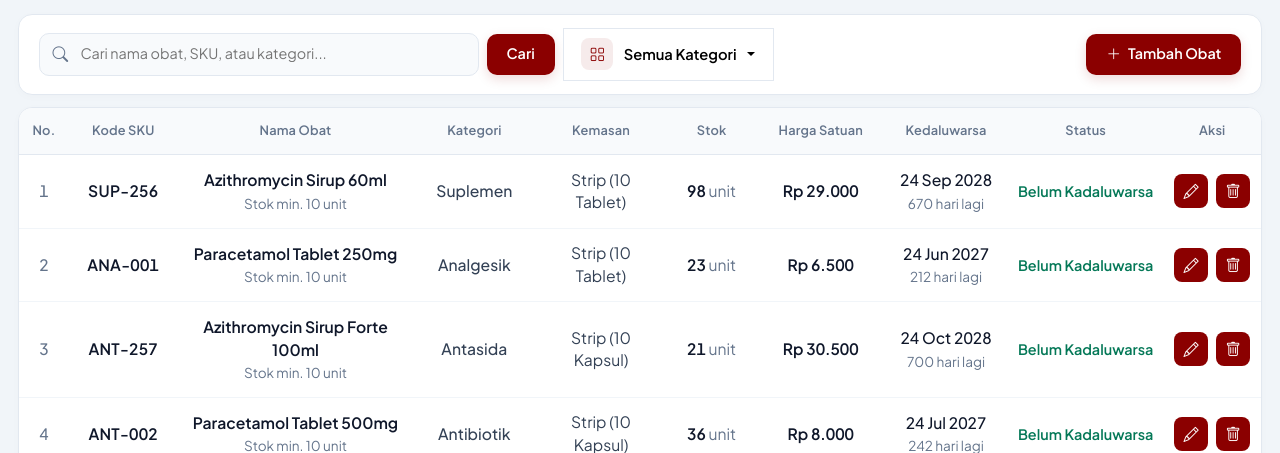
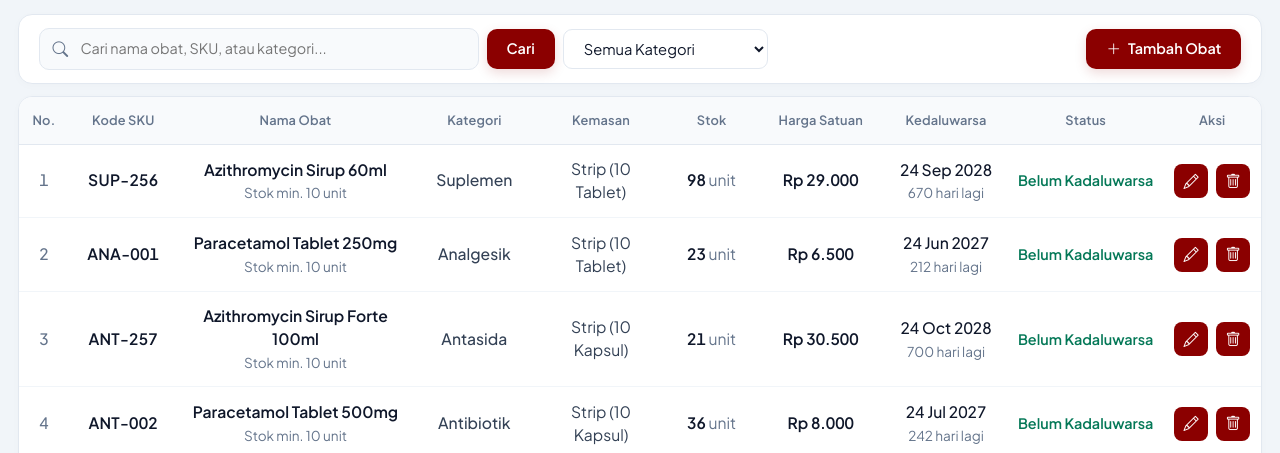
Before and after one commit to samuelaji/Sistem-Penjualan-Apotek-Universitas-Sanata-Dharma, a Laravel app: page /apoteker/obat in a window 1280 px wide. Shown: the part 73-526 px from the top of the page. Run offline with Laravel 12, Linux system fonts and the light colour scheme; data comes from the database, SQL or seed files in the repository.

Commit message:
Perbaikan tampilan login dan filter kategori

```diff
--- a/resources/views/apoteker/obat.blade.php
+++ b/resources/views/apoteker/obat.blade.php
@@ -196,73 +196,22 @@
         }
 
         .category-filter { flex-shrink: 0; }
-        .category-trigger {
+        .category-select {
             min-width: 205px;
-            display: inline-flex;
-            align-items: center;
-            gap: 0.65rem;
-            padding: 0.45rem 0.7rem;
+            border-radius: 9px;
             border: 1.5px solid var(--border-soft);
-<<<<<<< HEAD
-            border-radius: 10px;
-=======
-            background-color: #f8fafc;
-            padding: 0.6rem 1.1rem;
-            font-size: 0.9rem;
-            font-weight: 500;
->>>>>>> 85f962df5a0200d198d0ed7bf464eef99e2064d9
+            background-color: #ffffff;
+            padding: 0.54rem 1rem;
+            font-size: 0.92rem;
             color: var(--text-dark);
-            background: #ffffff;
-            font-size: 0.92rem;
-            font-weight: 600;
-            text-align: left;
-            transition: border-color 0.18s ease, box-shadow 0.18s ease, background 0.18s ease;
+            cursor: pointer;
+            transition: all 0.2s ease;
         }
-        .category-trigger:hover,
-        .category-trigger:focus,
-        .category-filter.show .category-trigger {
+        .category-select:focus {
             border-color: var(--maroon);
-            color: var(--text-dark);
-            background: #fffafa;
+            outline: none;
             box-shadow: 0 0 0 3px var(--maroon-soft);
         }
-        .category-trigger.dropdown-toggle::after { margin-left: auto; }
-        .category-trigger-icon,
-        .category-option-icon {
-            width: 32px;
-            height: 32px;
-            flex: 0 0 32px;
-            display: grid;
-            place-items: center;
-            border-radius: 8px;
-            color: var(--maroon);
-            background: var(--maroon-soft);
-            font-size: 0.95rem;
-        }
-        .category-filter .dropdown-menu {
-            min-width: 100%;
-            padding: 0.35rem;
-            border: 1px solid var(--border-soft);
-            border-radius: 12px;
-            box-shadow: 0 12px 28px rgba(15, 23, 42, 0.12);
-        }
-        .category-option {
-            display: flex;
-            align-items: center;
-            gap: 0.65rem;
-            padding: 0.4rem 0.5rem;
-            border-radius: 8px;
-            color: var(--text-dark);
-            font-size: 0.9rem;
-            font-weight: 500;
-        }
-        .category-option:hover,
-        .category-option:focus,
-        .category-option.active {
-            color: var(--maroon);
-            background: #fff1f1;
-        }
-        .category-option.active { font-weight: 700; }
 
         .btn-maroon {
             background: var(--maroon);
@@ -648,18 +597,13 @@
 
             <button type="submit" class="btn-maroon" id="btnSearch">Cari</button>
 
-            <div class="category-filter dropdown">
-                <select name="kategori" id="kategoriSelect" class="category-select visually-hidden" aria-label="Filter Kategori" aria-hidden="true" tabindex="-1">
+            <div class="category-filter">
+                <select name="kategori" id="kategoriSelect" class="category-select" aria-label="Filter Kategori">
                     <option value="Semua">Semua Kategori</option>
                     @foreach($kategoriList as $kat)
                         <option value="{{ $kat }}" {{ request('kategori') == $kat ? 'selected' : '' }}>{{ ucfirst($kat) }}</option>
                     @endforeach
                 </select>
-                <button type="button" class="category-trigger dropdown-toggle" id="kategoriDropdown" data-bs-toggle="dropdown" aria-expanded="false" aria-haspopup="listbox">
-                    <span class="category-trigger-icon"><i id="kategoriTriggerIcon" class="bi bi-grid" aria-hidden="true"></i></span>
-                    <span id="kategoriTriggerLabel">Semua Kategori</span>
-                </button>
-                <div class="dropdown-menu category-menu" id="kategoriOptions" role="listbox" aria-label="Kategori obat" aria-labelledby="kategoriDropdown"></div>
             </div>
         </form>
 
@@ -1045,65 +989,12 @@
         const searchInput = document.getElementById('searchInput');
         const btnClearSearch = document.getElementById('btnClearSearch');
         const kategoriSelect = document.getElementById('kategoriSelect');
-        const kategoriTriggerLabel = document.getElementById('kategoriTriggerLabel');
-        const kategoriTriggerIcon = document.getElementById('kategoriTriggerIcon');
-        const kategoriOptions = document.getElementById('kategoriOptions');
         const tableCard = document.getElementById('obatTableCard');
         const tableBody = document.getElementById('obatTableBody');
         const tableFooter = document.getElementById('obatTableFooter');
 
         let searchTimer = null;
         let activeController = null;
-
-        function getCategoryIcon(category) {
-            const name = category.toLowerCase();
-            if (name === 'semua') return 'bi-grid';
-            if (name.includes('antibiotik')) return 'bi-capsule';
-            if (name.includes('analgesik')) return 'bi-bandaid';
-            if (name.includes('antihistamin')) return 'bi-droplet';
-            if (name.includes('suplemen')) return 'bi-heart-pulse';
-            return 'bi-tags';
-        }
-
-        function updateCategoryDropdown() {
-            const selectedOption = kategoriSelect.options[kategoriSelect.selectedIndex];
-            if (!selectedOption) return;
-
-            kategoriTriggerLabel.textContent = selectedOption.textContent.trim();
-            kategoriTriggerIcon.className = 'bi ' + getCategoryIcon(selectedOption.value);
-            kategoriOptions.querySelectorAll('.category-option').forEach(option => {
-                const isSelected = option.dataset.value === kategoriSelect.value;
-                option.classList.toggle('active', isSelected);
-                option.setAttribute('aria-selected', String(isSelected));
-            });
-        }
-
-        Array.from(kategoriSelect.options).forEach(option => {
-            const iconName = getCategoryIcon(option.value);
-            const item = document.createElement('button');
-            item.type = 'button';
-            item.className = 'dropdown-item category-option';
-            item.dataset.value = option.value;
-            item.setAttribute('role', 'option');
-            item.setAttribute('aria-selected', 'false');
-
-            const iconContainer = document.createElement('span');
-            iconContainer.className = 'category-option-icon';
-            const icon = document.createElement('i');
-            icon.className = 'bi ' + iconName;
-            icon.setAttribute('aria-hidden', 'true');
-            iconContainer.appendChild(icon);
-
-            const label = document.createElement('span');
-            label.textContent = option.textContent.trim();
-            item.append(iconContainer, label);
-            item.addEventListener('click', () => {
-                kategoriSelect.value = option.value;
-                kategoriSelect.dispatchEvent(new Event('change', { bubbles: true }));
-            });
-            kategoriOptions.appendChild(item);
-        });
-        updateCategoryDropdown();
 
         function toggleClearButton() {
             btnClearSearch.classList.toggle('d-none', searchInput.value.trim() === '');
@@ -1165,7 +1056,6 @@
         });
 
         kategoriSelect.addEventListener('change', () => {
-            updateCategoryDropdown();
             clearTimeout(searchTimer);
             fetchFilteredObat();
         });
```
Also changed, not shown: resources/views/auth/login.blade.php (+9 -10 lines), tests/Feature/ExampleTest.php (+9 -0 lines).
